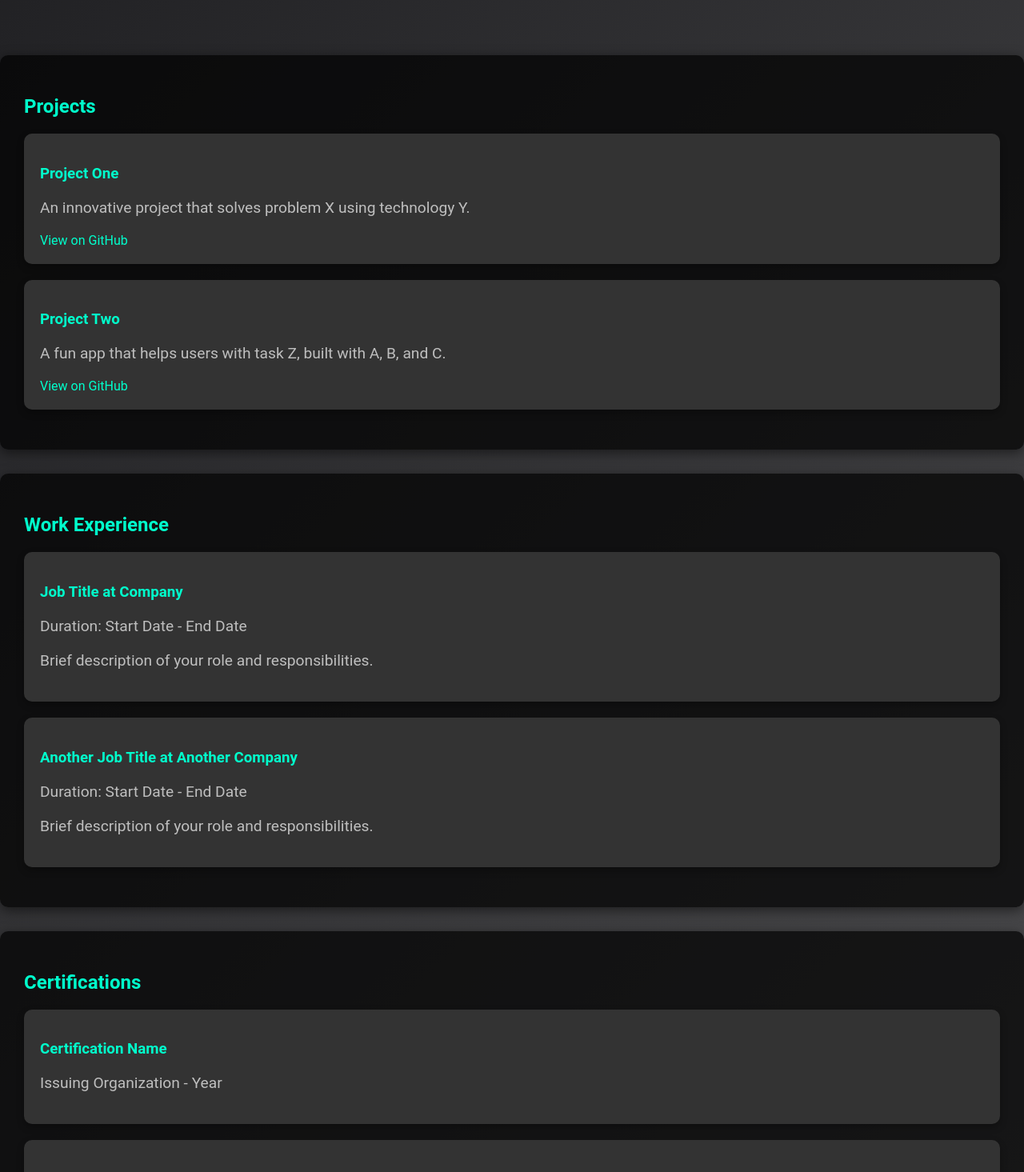
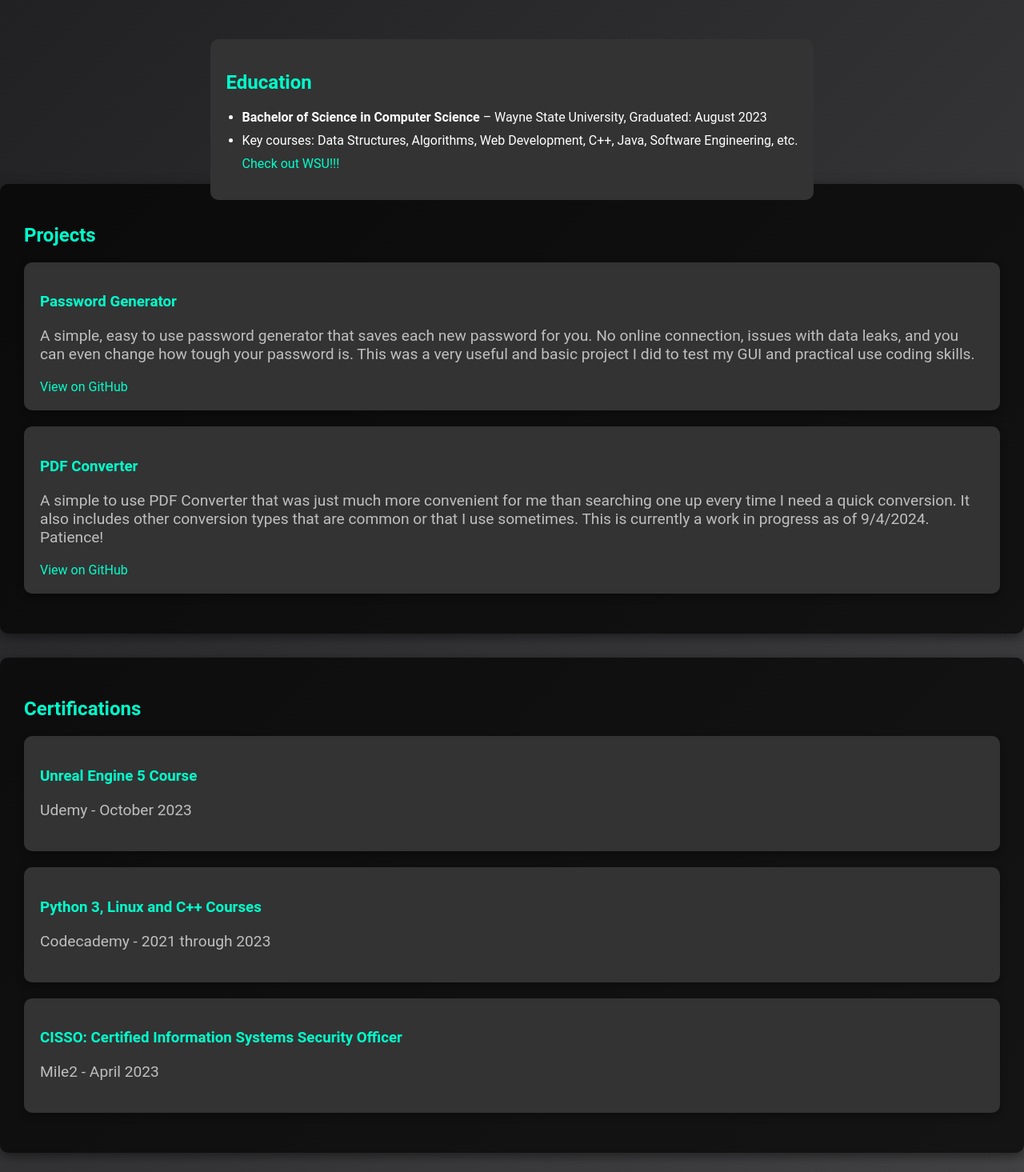
Before and after one commit to nickynault/portfolio, a React (Create React App) app: page / in a window 1280 px wide. Shown: the part 541-2006 px from the top of the page at 80% size. Built offline with nearby package versions, Linux system fonts and the light colour scheme.

Commit message:
add education section fill out all others add resume download add links to work and school sites add links to github repos make everything open in new tabs add projects add work and certs revise text still need: project videos or pictures, finish pdf project

```diff
--- a/src/App.css
+++ b/src/App.css
@@ -40,6 +40,31 @@ p {
 
 section {
   padding: 50px;
+}
+
+.school-section {
+  display: flex;
+  justify-content: center;
+  margin: -70px 0;
+}
+
+.school-content {
+  max-width: 800px;
+  padding: 20px;
+  background-color: #333;
+  border-radius: 10px;
+}
+
+.school-content h2 {
+  font-size: 24px;
+}
+
+.school-content ul {
+  padding-left: 20px;
+}
+
+.school-content li {
+  margin-bottom: 10px;
 }
 
 #projects,
--- a/src/App.js
+++ b/src/App.js
@@ -30,18 +30,53 @@ function App() {
         </div>
       </section>
 
+      <section className="school-section">
+        <div className="school-content">
+          <h2>Education</h2>
+          <ul>
+            <li><strong>Bachelor of Science in Computer Science</strong> – Wayne State University, Graduated: August 2023</li>
+            <li>Key courses: Data Structures, Algorithms, Web Development, C++, Java, Software Engineering, etc.</li>
+            <a href="https://wayne.edu/" target="_blank" rel="noopener noreferrer">Check out WSU!!!</a>
+          </ul>
+        </div>
+      </section>
+
       <section id="projects">
         <h2>Projects</h2>
         <div className="project-list">
           <div className="project-card">
-            <h3>Project One</h3>
-            <p>An innovative project that solves problem X using technology Y.</p>
-            <a href="https://github.com/your-username/project-one">View on GitHub</a>
+            <h3>Password Generator</h3>
+            <p>A simple, easy to use password generator that saves each new password for you. No online connection,
+              issues with data leaks, and you can even change how tough your password is. This was a very useful and basic project
+              I did to test my GUI and practical use coding skills.
+            </p>
+            <a href="https://github.com/nickynault/Password-Generator" target="_blank" rel="noopener noreferrer">View on GitHub</a>
           </div>
           <div className="project-card">
-            <h3>Project Two</h3>
-            <p>A fun app that helps users with task Z, built with A, B, and C.</p>
-            <a href="https://github.com/your-username/project-two">View on GitHub</a>
+            <h3>PDF Converter</h3>
+            <p>A simple to use PDF Converter that was just much more convenient for me than searching one up every time I need
+              a quick conversion. It also includes other conversion types that are common or that I use sometimes.
+              This is currently a work in progress as of 9/4/2024. Patience!
+            </p>
+            <a href="https://github.com/your-username/PDF-Converter" target="_blank" rel="noopener noreferrer">View on GitHub</a>
+          </div>
+        </div>
+      </section>
+
+      <section id="certifications">
+        <h2>Certifications</h2>
+        <div className="certification-list">
+          <div className="certification-card">
+            <h3>Unreal Engine 5 Course</h3>
+            <p>Udemy - October 2023</p>
+          </div>
+          <div className="certification-card">
+            <h3>Python 3, Linux and C++ Courses</h3>
+            <p>Codecademy - 2021 through 2023</p>
+          </div>
+          <div className="certification-card">
+            <h3>CISSO: Certified Information Systems Security Officer</h3>
+            <p>Mile2 - April 2023</p>
           </div>
         </div>
       </section>
@@ -50,35 +85,27 @@ function App() {
         <h2>Work Experience</h2>
         <div className="experience-list">
           <div className="experience-card">
-            <h3>Job Title at Company</h3>
-            <p>Duration: Start Date - End Date</p>
-            <p>Brief description of your role and responsibilities.</p>
+            <h3>Warehouse Associate at Camfil</h3>
+            <p>Started August 2023, Currently Employed</p>
+            <p>As a warehouse associate, I collaborate closely with the warehouse manager to ensure timely
+              completion of custom orders and deliveries, including will calls, shipments, and Camfil truck deliveries.
+              These efforts contributed to getting better release times on orders, which gets customers
+              what they paid for earlier, makes our job easier, and gets us a better bonus around the Winter holidays.</p>
+            <a href="https://www.camfil.com/en-us/" target="_blank" rel="noopener noreferrer">Camfil's Site</a>
           </div>
           <div className="experience-card">
             <h3>Another Job Title at Another Company</h3>
-            <p>Duration: Start Date - End Date</p>
-            <p>Brief description of your role and responsibilities.</p>
-          </div>
-        </div>
-      </section>
-
-      <section id="certifications">
-        <h2>Certifications</h2>
-        <div className="certification-list">
-          <div className="certification-card">
-            <h3>Certification Name</h3>
-            <p>Issuing Organization - Year</p>
-          </div>
-          <div className="certification-card">
-            <h3>Another Certification</h3>
-            <p>Issuing Organization - Year</p>
+            <p>Started May 2023, Left November 2023</p>
+            <p>At Ace, I would assemble grills to be shipped or delivered to customers and/or stores.
+              This sped up the process of order filling, and helped local Ace stores stock up and show off their grills to paying customers.</p>
+            <a href="https://www.greatlakesace.com/" target="_blank" rel="noopener noreferrer">Ace's Site</a>
           </div>
         </div>
       </section>
 
       <footer id="footer">
         <div id="resume">
-          <a href="/resume.pdf" className="resume-button" target="_blank" rel="noopener noreferrer" download>Download My Resume</a>
+          <a href="/Arsenault Resume 2024.pdf" className="resume-button" target="_blank" rel="noopener noreferrer" download>Download My Resume</a>
         </div>
         <div id="social-links" className="social-links">
           <a href="https://github.com/nickynault" target="_blank" rel="noopener noreferrer">
```
